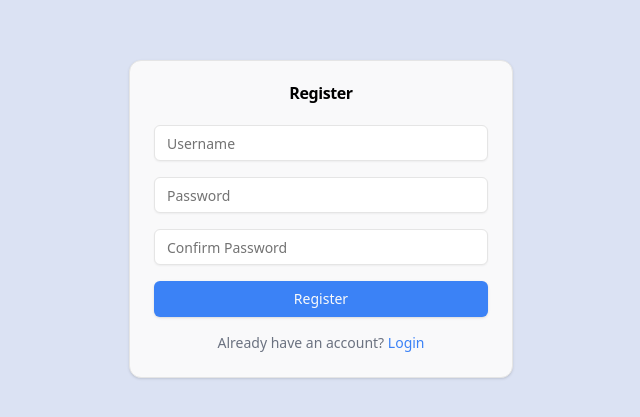
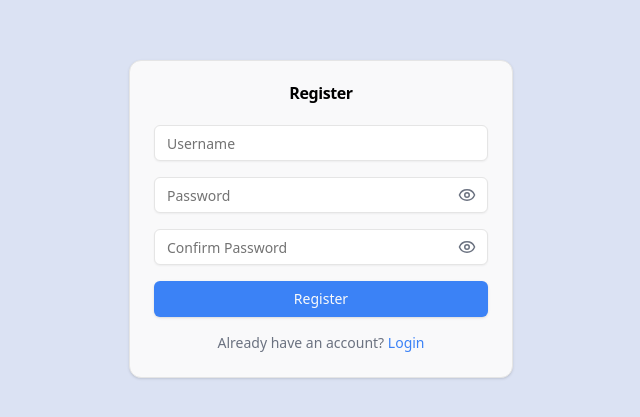
Before and after one commit to razzledazzle2/ams, a React (Vite) app in the folder frontend/frontend/: page /register in a window 1280 px wide. Shown: the part 181-598 px from the top of the page, without its empty margins (319-959 px from the left). Built offline with nearby package versions, Linux system fonts and the light colour scheme.

Commit message:
Added show password toggle

```diff
--- a/frontend/frontend/src/components/Login.tsx
+++ b/frontend/frontend/src/components/Login.tsx
@@ -4,6 +4,7 @@
 import { Input } from "@/components/ui/input";
 import { Card, CardContent, CardHeader, CardTitle } from "@/components/ui/card";
 import { saveAccessToken } from "../utils/auth";
+import { Eye, EyeOff } from "lucide-react";
 
 const API_BASE = "http://localhost:5051";
 
@@ -11,6 +12,7 @@
   const [username, setUsername] = useState("");
   const [password, setPassword] = useState("");
   const [errorMessage, setErrorMessage] = useState("");
+  const [showPassword, setShowPassword] = useState(false);
 
   const navigate = useNavigate();
 
@@ -61,19 +63,31 @@
               className="bg-[#ffffff] text-black"
             />
 
+            <div className="relative">
               <Input
                 placeholder="Password"
-              type="password"
+                type={showPassword ? "text" : "password"}
                 value={password}
                 onChange={(e) => setPassword(e.target.value)}
                 className="bg-[#ffffff] text-black"
               />
+              <button
+                type="button"
+                onClick={() => setShowPassword((prev) => !prev)}
+                className="absolute right-3 top-1/2 -translate-y-1/2 text-gray-500 hover:text-gray-700"
+              >
+                {showPassword ? <EyeOff size={18} /> : <Eye size={18} />}
+              </button>
+            </div>
 
             {errorMessage && (
               <p className="text-sm text-red-400">{errorMessage}</p>
             )}
 
-            <Button type="submit" className="w-full bg-blue-500 hover:bg-blue-300">
+            <Button
+              type="submit"
+              className="w-full bg-blue-500 hover:bg-blue-300"
+            >
               Login
             </Button>
 
--- a/frontend/frontend/src/components/Register.tsx
+++ b/frontend/frontend/src/components/Register.tsx
@@ -4,7 +4,7 @@
 import { Card, CardContent, CardHeader, CardTitle } from "@/components/ui/card";
 import { Input } from "@/components/ui/input";
 import { Button } from "@/components/ui/button";
-
+import { Eye, EyeOff } from "lucide-react";
 const API_BASE = "http://localhost:5051";
 
 export const Register = () => {
@@ -13,7 +13,8 @@
   const [confirmPassword, setConfirmPassword] = useState("");
   const [errorMessage, setErrorMessage] = useState("");
   const [successMessage, setSuccessMessage] = useState("");
-
+  const [showPassword, setShowPassword] = useState(false);
+  const [showConfirmPassword, setShowConfirmPassword] = useState(false);
   const navigate = useNavigate();
 
   const handleSubmit = async (e: React.FormEvent) => {
@@ -56,9 +57,7 @@
     <div className="flex min-h-screen items-center justify-center bg-[#dbe2f3]">
       <Card className="w-[90%] max-w-sm bg-[#f9f9fa] text-black">
         <CardHeader>
-          <CardTitle className="text-center">
-            Register
-          </CardTitle>
+          <CardTitle className="text-center">Register</CardTitle>
         </CardHeader>
 
         <CardContent>
@@ -70,22 +69,39 @@
               className="bg-[#ffffff] text-black"
             />
 
+            <div className="relative">
               <Input
-              type="password"
                 placeholder="Password"
+                type={showPassword ? "text" : "password"}
                 value={password}
                 onChange={(e) => setPassword(e.target.value)}
                 className="bg-[#ffffff] text-black"
               />
+              <button
+                type="button"
+                onClick={() => setShowPassword((prev) => !prev)}
+                className="absolute right-3 top-1/2 -translate-y-1/2 text-gray-500 hover:text-gray-700"
+              >
+                {showPassword ? <EyeOff size={18} /> : <Eye size={18} />}
+              </button>
+            </div>
 
+            <div className="relative">
               <Input
-              type="password"
+                type={showConfirmPassword ? "text" : "password"}
                 placeholder="Confirm Password"
                 value={confirmPassword}
                 onChange={(e) => setConfirmPassword(e.target.value)}
                 className="bg-[#ffffff] text-black"
               />
-
+              <button
+                type="button"
+                onClick={() => setShowConfirmPassword((prev) => !prev)}
+                className="absolute right-3 top-1/2 -translate-y-1/2 text-gray-500 hover:text-gray-700"
+              >
+                {showConfirmPassword ? <EyeOff size={18} /> : <Eye size={18} />}
+              </button>
+            </div>
             {errorMessage && (
               <p className="text-sm text-red-400">{errorMessage}</p>
             )}
@@ -94,7 +110,10 @@
               <p className="text-sm text-green-400">{successMessage}</p>
             )}
 
-            <Button type="submit" className="w-full bg-blue-500 hover:bg-blue-300">
+            <Button
+              type="submit"
+              className="w-full bg-blue-500 hover:bg-blue-300"
+            >
               Register
             </Button>
 
```
Lines whose indentation alone changed are shown as unchanged.
